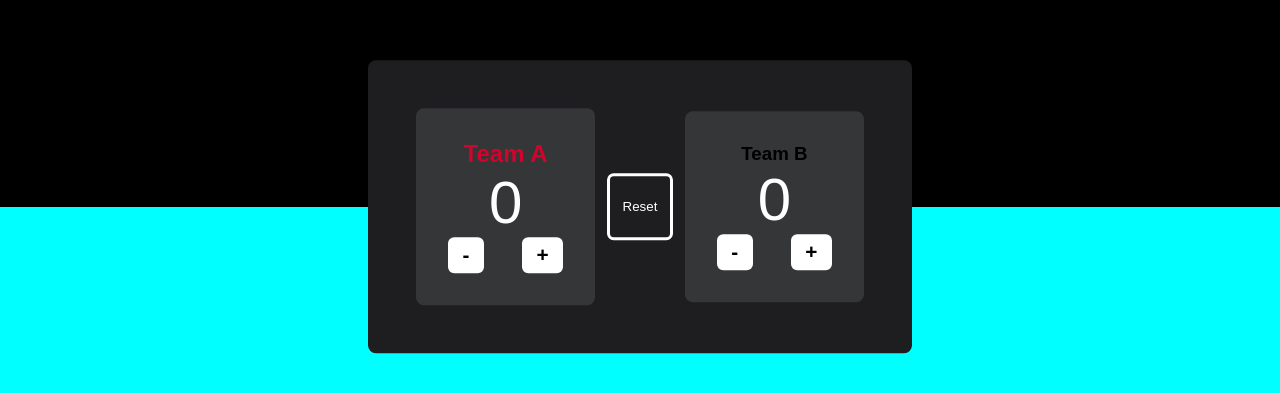
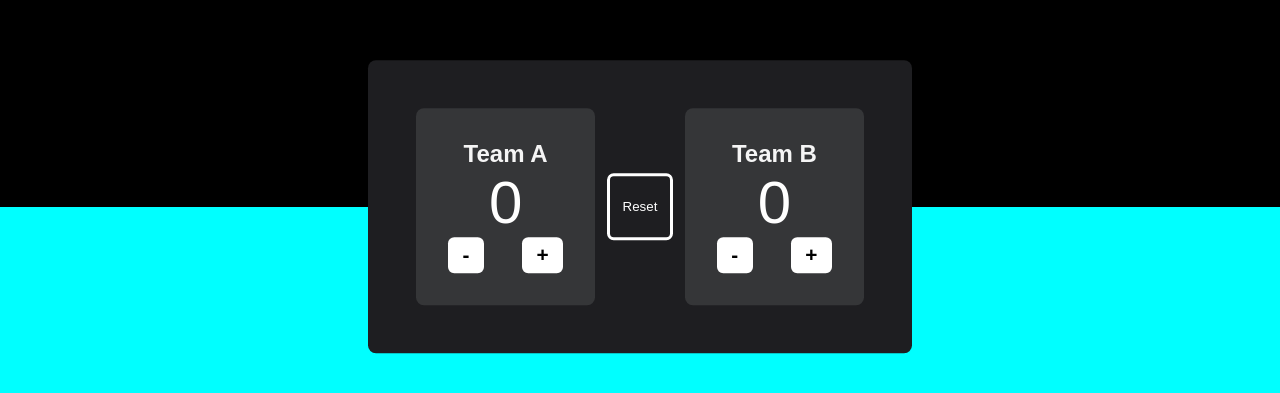
Before and after one commit to Ikuerowodamilare/Scores, a plain HTML site: page index.html in a window 1280 px wide. Shown: the part 193-586 px from the top of the page. Drawn offline with Linux system fonts and the light colour scheme.

Commit message:
first commit

```diff
--- a/index.html
+++ b/index.html
@@ -24,7 +24,7 @@
         <button id="reset-btn" onclick="resetScores()">Reset</button>
 
         <div class="Team">
-            <h3>Team B</h3>
+            <h2>Team B</h2>
             <p id="teamBScore">0</p>
             <div class="btn-container">
                 <button onclick="decrementScore('teamB')">-</button>
--- a/style.css
+++ b/style.css
@@ -40,12 +40,9 @@ button {
     border-radius: 00.5em;
 }
 .Team h2 {
-    color: #D2042D;
+    color: whitesmoke;
+}
 
-.Team h3 {
-    color: #ffffff;
-}
-}
 .Team p {
     color: #ffffff;
     font-size: 3.75em;
```
